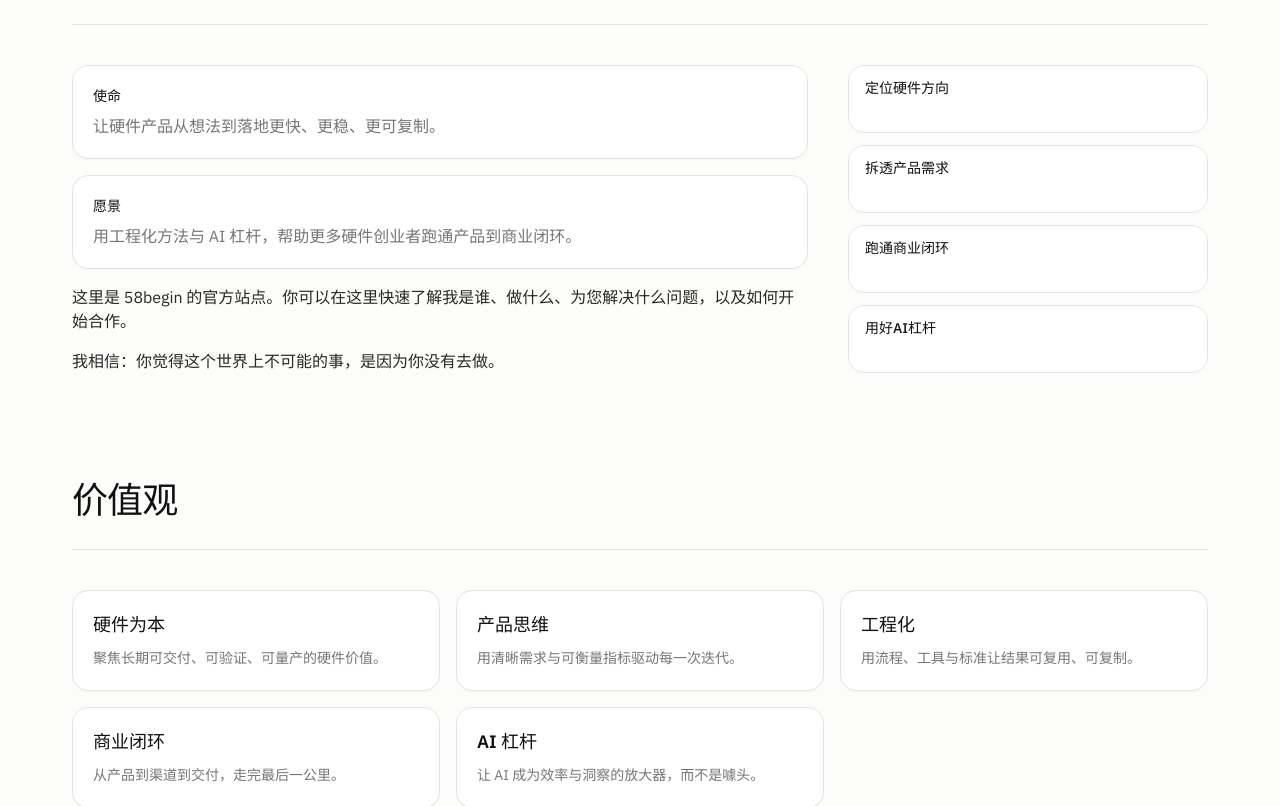
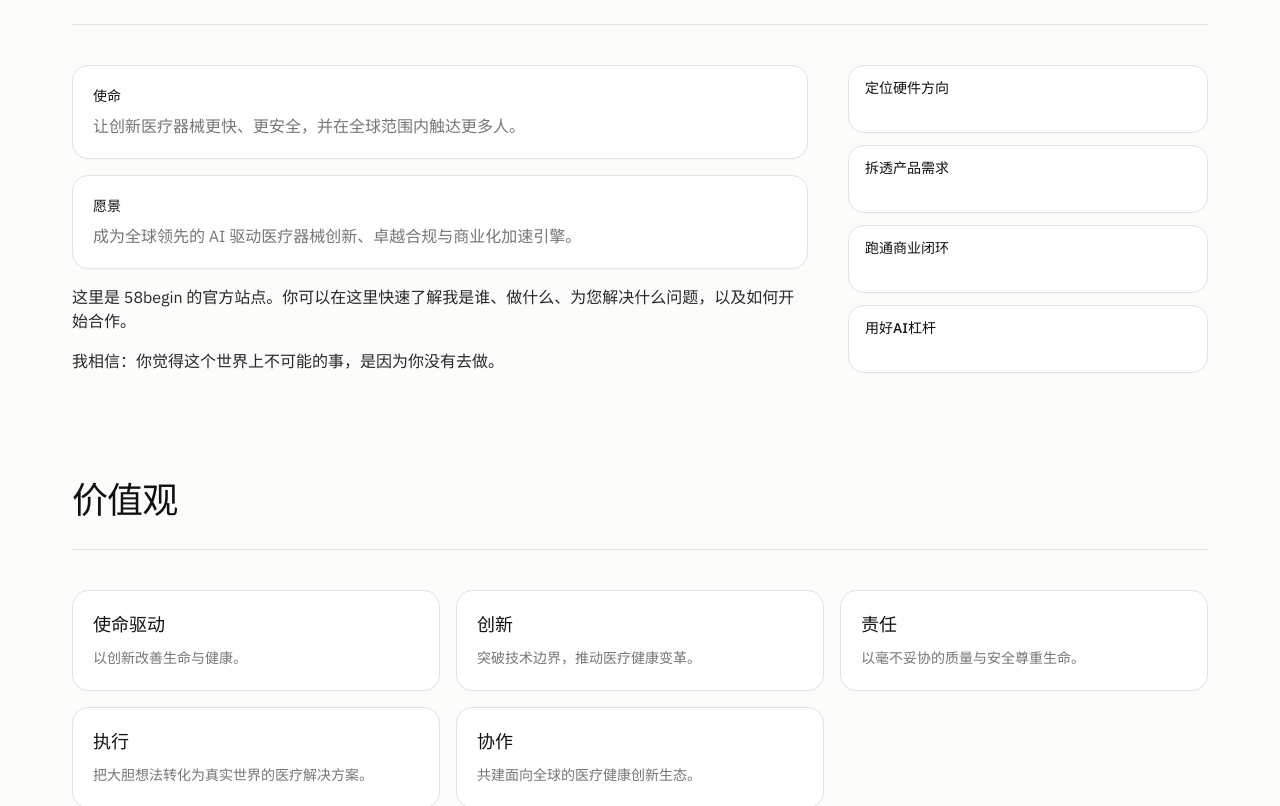
Before and after one commit to Leo1968/58begin, a React (Vite) app: page / in a window 1280 px wide. Shown: the part 615-1421 px from the top of the page. Built offline with nearby package versions, Linux system fonts and the light colour scheme.

Commit message:
chore: update mission vision and values copy

```diff
--- a/src/content/site.en.ts
+++ b/src/content/site.en.ts
@@ -35,11 +35,11 @@ export const siteEn: SiteContent = {
     title: "About 58begin",
     mission: {
       title: "Mission",
-      body: "Help hardware products move from idea to reality faster, sturdier, and more repeatable."
+      body: "Making innovative medical devices faster, safer, and accessible worldwide."
     },
     vision: {
       title: "Vision",
-      body: "Use engineering discipline and AI leverage to help more hardware builders complete the product-to-business loop."
+      body: "To become the world's leading AI-powered engine accelerating medical device innovation, regulatory excellence, and commercialization."
     },
     paragraphs: [
       "This is the official site for 58begin. Here you can quickly learn who I am, what I do, what problems I can help you solve, and how to start working together.",
@@ -55,26 +55,11 @@ export const siteEn: SiteContent = {
   culture: {
     title: "Our Values",
     items: [
-      {
-        title: "Hardware First",
-        description: "Focus on shippable, verifiable, manufacturable hardware value."
-      },
-      {
-        title: "Product Thinking",
-        description: "Drive iteration with clear requirements and measurable outcomes."
-      },
-      {
-        title: "Engineering Discipline",
-        description: "Make results reusable and repeatable with process, tools, and standards."
-      },
-      {
-        title: "Business Loop",
-        description: "Go the last mile from product to channel to delivery."
-      },
-      {
-        title: "AI Leverage",
-        description: "Use AI as a multiplier for efficiency and insight, not as a gimmick."
-      }
+      { title: "Mission Driven", description: "Innovating to improve lives." },
+      { title: "Innovation", description: "Breaking technology boundaries to transform healthcare." },
+      { title: "Responsibility", description: "Respecting life through uncompromising quality and safety." },
+      { title: "Execution", description: "Turning bold ideas into real-world medical solutions." },
+      { title: "Collaboration", description: "Building a global ecosystem for healthcare innovation." }
     ]
   },
   featured: {
--- a/src/content/site.zh.ts
+++ b/src/content/site.zh.ts
@@ -35,11 +35,11 @@ export const siteZh: SiteContent = {
     title: "关于 58begin",
     mission: {
       title: "使命",
-      body: "让硬件产品从想法到落地更快、更稳、更可复制。"
+      body: "让创新医疗器械更快、更安全，并在全球范围内触达更多人。"
     },
     vision: {
       title: "愿景",
-      body: "用工程化方法与 AI 杠杆，帮助更多硬件创业者跑通产品到商业闭环。"
+      body: "成为全球领先的 AI 驱动医疗器械创新、卓越合规与商业化加速引擎。"
     },
     paragraphs: [
       "这里是 58begin 的官方站点。你可以在这里快速了解我是谁、做什么、为您解决什么问题，以及如何开始合作。",
@@ -50,11 +50,11 @@ export const siteZh: SiteContent = {
   culture: {
     title: "价值观",
     items: [
-      { title: "硬件为本", description: "聚焦长期可交付、可验证、可量产的硬件价值。" },
-      { title: "产品思维", description: "用清晰需求与可衡量指标驱动每一次迭代。" },
-      { title: "工程化", description: "用流程、工具与标准让结果可复用、可复制。" },
-      { title: "商业闭环", description: "从产品到渠道到交付，走完最后一公里。" },
-      { title: "AI 杠杆", description: "让 AI 成为效率与洞察的放大器，而不是噱头。" }
+      { title: "使命驱动", description: "以创新改善生命与健康。" },
+      { title: "创新", description: "突破技术边界，推动医疗健康变革。" },
+      { title: "责任", description: "以毫不妥协的质量与安全尊重生命。" },
+      { title: "执行", description: "把大胆想法转化为真实世界的医疗解决方案。" },
+      { title: "协作", description: "共建面向全球的医疗健康创新生态。" }
     ]
   },
   featured: {
```
